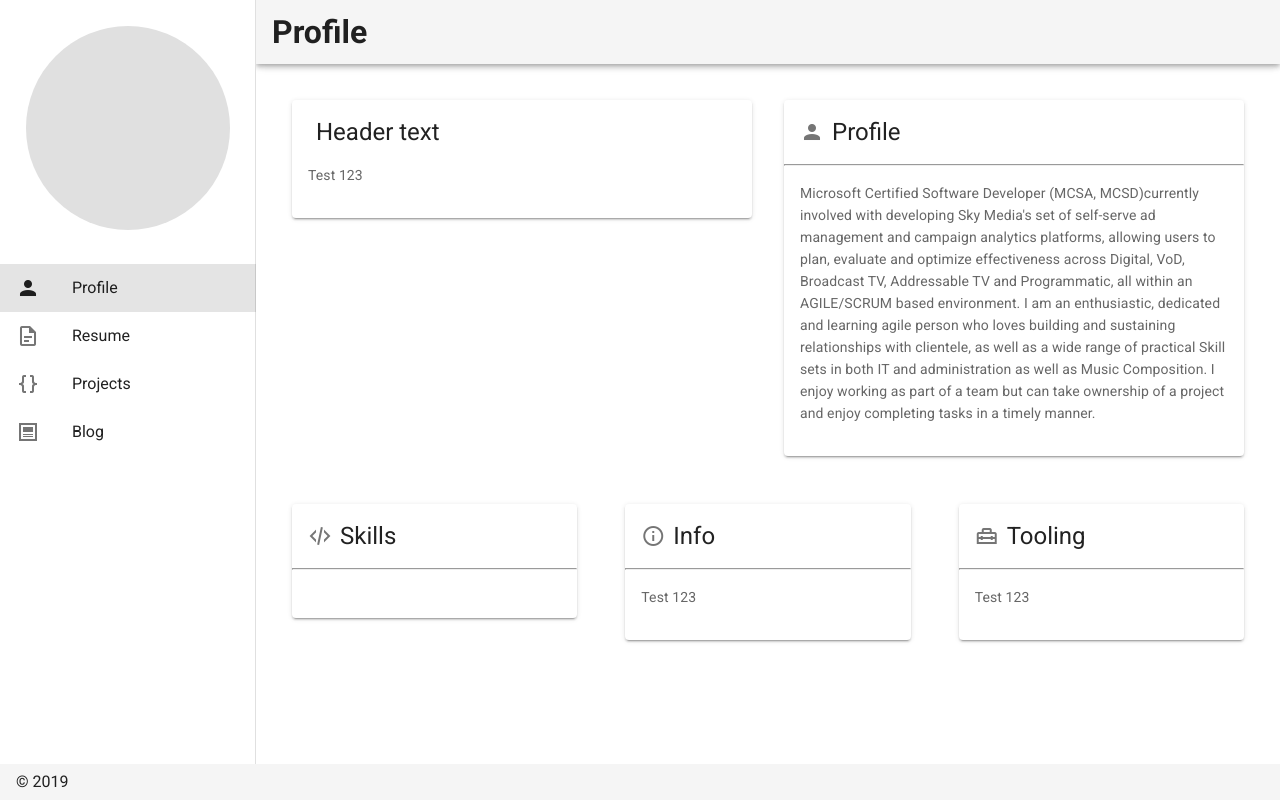
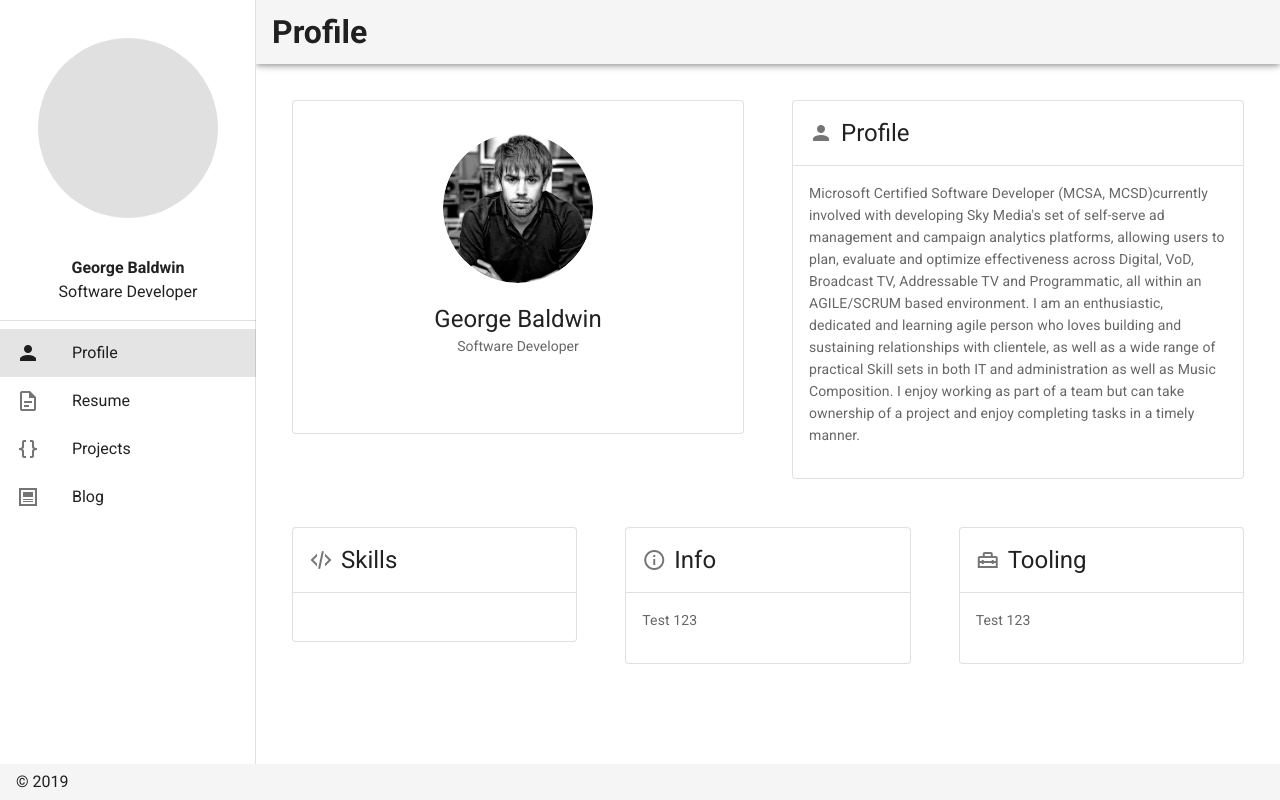
Before and after one commit to Geobald/portfolio-site, a Nuxt app: page / in a window 1280 px wide. Built offline with nearby package versions, Linux system fonts and the light colour scheme.

Commit message:
Creating Profile cards

```diff
--- a/components/portfoliocard.vue
+++ b/components/portfoliocard.vue
@@ -1,10 +1,10 @@
 export
 <template>
   <div class="container">
-    <v-card>
+    <v-card outlined>
       <v-card-title class="headline">
           <v-icon left>{{ icon }}</v-icon> {{ title }}</v-card-title>
-      <hr v-if="underscore"/>
+                  <v-divider v-if="underscore"></v-divider>
       <v-card-text>
         <p>{{ text }}</p>
       </v-card-text>
--- a/components/profileimage.vue
+++ b/components/profileimage.vue
@@ -27,7 +27,7 @@
 <style>
 .profile-img {
   border-radius: 90%;
-  margin: 10%
+  margin: 15%
 }
 
 .profile-img-container {
--- a/layouts/default.vue
+++ b/layouts/default.vue
@@ -1,9 +1,8 @@
 <template>
   <v-app>
     <v-navigation-drawer v-model="drawer" :mini-variant="miniVariant" :clipped="clipped" fixed app>
-
-<profileimage />
-
+      <profileimage header="George Baldwin" subtext="Software Developer" />
+      <v-divider />
       <v-list>
         <v-list-item v-for="(item, i) in items" :key="i" :to="item.to" router exact>
           <v-list-item-action>
@@ -37,12 +36,10 @@
 </template>
 
 <script>
-
 import profileimage from "@/components/profileimage";
 
 export default {
-
-    components: {
+  components: {
     profileimage
   },
 
--- a/pages/index.vue
+++ b/pages/index.vue
@@ -1,23 +1,66 @@
 <template>
   <v-layout>
     <v-container fluid>
-      <v-row dense>
+      <v-row>
         <v-col>
-          <portfoliocard title="Header text" text="Test 123" />
+          <div class="container">
+            <v-card outlined>
+              <v-list-item three-line class="text-center">
+                <v-list-item-content>
+                  <div style="padding:20px">
+                    <v-avatar size="150">
+                      <img :src="require('@/images/profileimage.jpg')" alt="George Baldwin" />
+                    </v-avatar>
+                  </div>
+
+                  <v-list-item-title class="headline mb-1">George Baldwin</v-list-item-title>
+                  <v-list-item-subtitle>Software Developer</v-list-item-subtitle>
+                </v-list-item-content>
+              </v-list-item>
+
+              <div class="text-center" style="padding:15px">
+                <v-btn text icon color="black">
+                  <v-icon>mdi-github-circle</v-icon>
+                </v-btn>
+                <v-btn text icon color="black">
+                  <v-icon>mdi-twitter-circle</v-icon>
+                </v-btn>
+                <v-btn text icon color="black">
+                  <v-icon>mdi-linkedin-box</v-icon>
+                </v-btn>
+              </div>
+            </v-card>
+          </div>
         </v-col>
+
         <v-col>
-          <portfoliocard icon="mdi-account" title="Profile" :text="portfolioText" underscore="true"/>
+          <portfoliocard
+            icon="mdi-account"
+            title="Profile"
+            :text="portfolioText"
+            underscore="true"
+          />
         </v-col>
       </v-row>
       <v-row>
         <v-col>
-          <portfoliocard icon="mdi-xml" title="Skills" text="" underscore="true"/>
+          <portfoliocard icon="mdi-xml" title="Skills" text underscore="true" />
         </v-col>
         <v-col>
-          <portfoliocard icon="mdi-information-outline" title="Info" text="Test 123" underscore="true"/>
+          <portfoliocard
+            icon="mdi-information-outline"
+            title="Info"
+            text="Test 123"
+            underscore="true"
+          />
         </v-col>
         <v-col>
-          <portfoliocard  icon="mdi-toolbox-outline" title="Tooling" text="Test 123" underscore="true"/>
+          <portfoliocard
+            icon="mdi-toolbox-outline"
+            title="Tooling"
+            text="Test 123"
+            underscore="true"
+          />
         </v-col>
       </v-row>
     </v-container>
@@ -26,16 +69,22 @@
 
 <script>
 import portfoliocard from "@/components/portfoliocard";
+import profileimage from "@/components/profileimage";
 
 export default {
   components: {
-    portfoliocard
+    portfoliocard,
+    profileimage
   },
 
   data() {
-return{
-      portfolioText: "Microsoft Certified Software Developer (MCSA, MCSD)currently involved with developing Sky Media's set of self-serve ad management and campaign analytics platforms, allowing users to plan, evaluate and optimize effectiveness across Digital, VoD, Broadcast TV, Addressable TV and Programmatic, all within an AGILE/SCRUM based environment. I am an enthusiastic, dedicated and learning agile person who loves building and sustaining relationships with clientele, as well as a wide range of practical Skill sets in both IT and administration as well as Music Composition. I enjoy working as part of a team but can take ownership of a project and enjoy completing tasks in a timely manner."
-}
+    return {
+      portfolioText:
+        "Microsoft Certified Software Developer (MCSA, MCSD)currently involved with developing Sky Media's set of self-serve ad management and campaign analytics platforms, allowing users to plan, evaluate and optimize effectiveness across Digital, VoD, Broadcast TV, Addressable TV and Programmatic, all within an AGILE/SCRUM based environment. I am an enthusiastic, dedicated and learning agile person who loves building and sustaining relationships with clientele, as well as a wide range of practical Skill sets in both IT and administration as well as Music Composition. I enjoy working as part of a team but can take ownership of a project and enjoy completing tasks in a timely manner."
+    };
   }
 };
 </script>
+
+<style scoped>
+</style>
```
